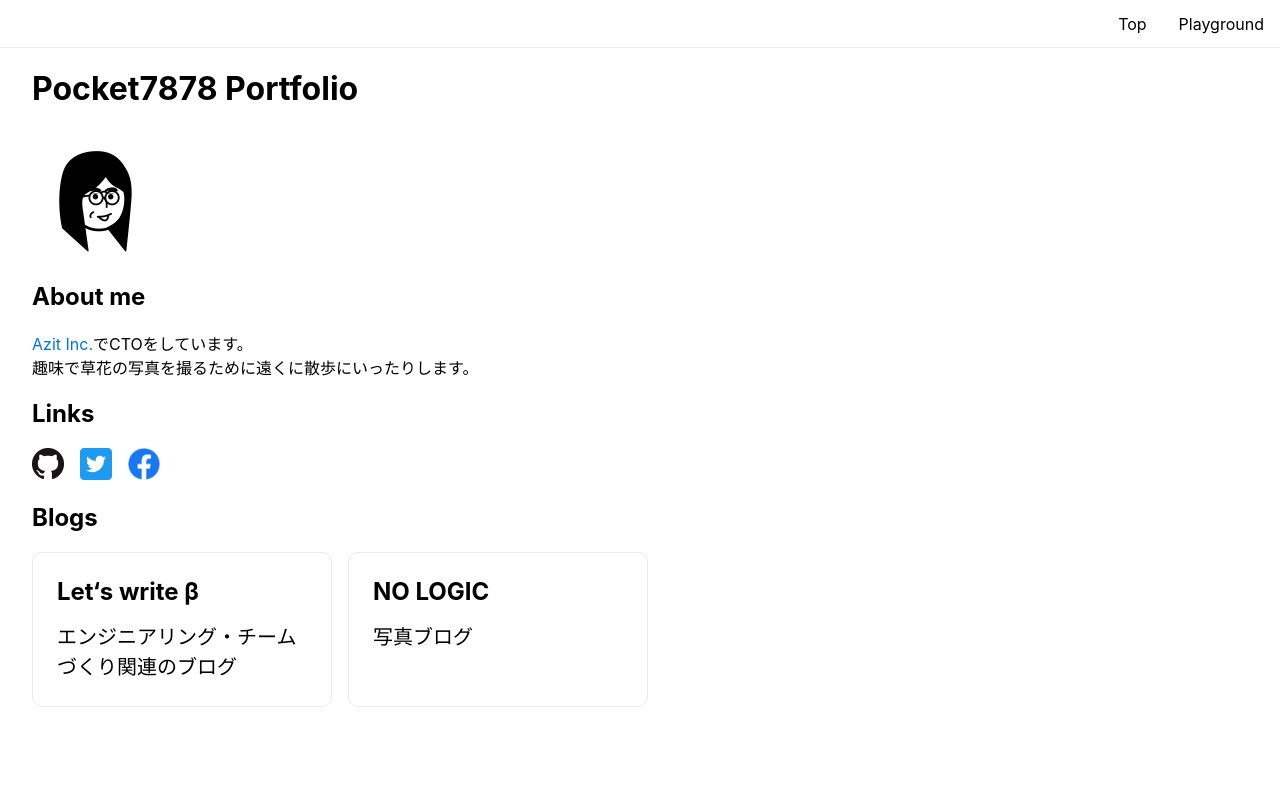
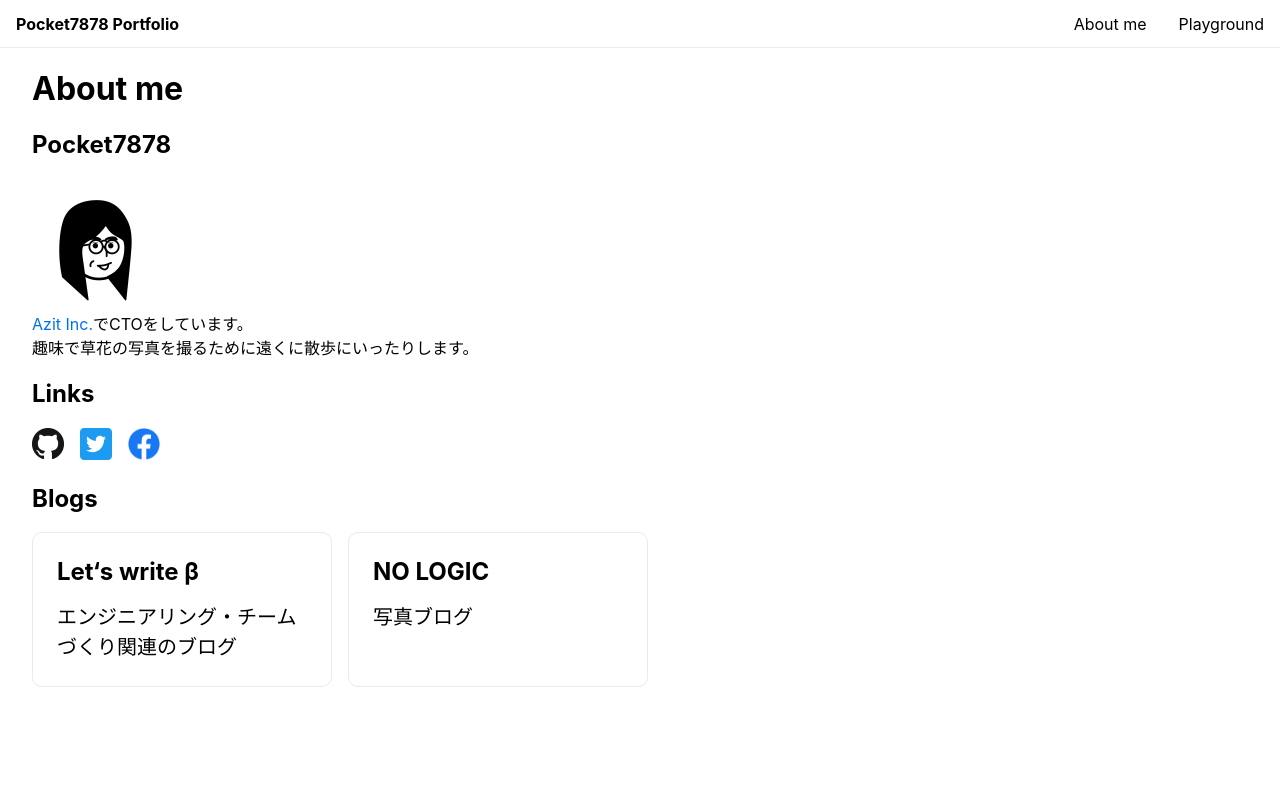
Before and after one commit to pocket7878/pocket7878-com, a Next.js app: page / in a window 1280 px wide. Shown: the top 800 px of the page. Built offline with nearby package versions, Linux system fonts and the light colour scheme.

Commit message:
feature: Restructure header

```diff
--- a/components/Header.tsx
+++ b/components/Header.tsx
@@ -4,17 +4,19 @@ import styled from "styled-components";
 
 export const Header = memo(function Header() {
   return (
-    <Nav>
-      <MenuItem><Link href="/">Top</Link></MenuItem>
-      <MenuItem><Link href="/playground">Playground</Link></MenuItem>
-    </Nav>
+		<Wrapper>
+			<Title><Link href="/">Pocket7878 Portfolio</Link></Title>
+			<Nav>
+				<MenuItem><Link href="/">About me</Link></MenuItem>
+				<MenuItem><Link href="/playground">Playground</Link></MenuItem>
+			</Nav>
+		</Wrapper>
   );
 });
 
-const Nav = styled.nav`
+const Wrapper = styled.div`
 	display: flex;
 	flex-direction: row;
-	justify-content: flex-end;
 	border-bottom: 1px solid #eaeaea;
 	position: fixed;
 	width: 100%;
@@ -22,6 +24,22 @@ const Nav = styled.nav`
 	background: white;
 	height: 48px;
 	z-index: 999;
+`
+
+const Title = styled.div`
+	flex-grow: 2;
+	padding: 16px;
+	font-size: 16px;
+	line-height: 16px;
+	font-weight: bold;
+`
+
+const Nav = styled.nav`
+	display: flex;
+	flex-direction: row;
+	justify-content: flex-end;
+	background: white;
+	height: 100%;
 `;
 
 const MenuItem = styled.div`
--- a/pages/index.tsx
+++ b/pages/index.tsx
@@ -14,16 +14,18 @@ const Home: NextPage = () => {
       </Head>
 
       <Main>
-        <h1>Pocket7878 Portfolio</h1>
-        <Image src='/prof_img.png' alt='GitHub Logo' width={128} height={128} />
+        <h1>About me</h1>
         <article>
-          <h2>About me</h2>
+          <h2>Pocket7878</h2>
+          <Image src='/prof_img.png' alt='GitHub Logo' width={128} height={128} />
+          <section>
           <HightLightedLink href='https://azit.co.jp/'>
             Azit Inc.
           </HightLightedLink>
           でCTOをしています。
           <br />
           趣味で草花の写真を撮るために遠くに散歩にいったりします。
+          </section>
         </article>
         <article>
           <h2>Links</h2>
```
